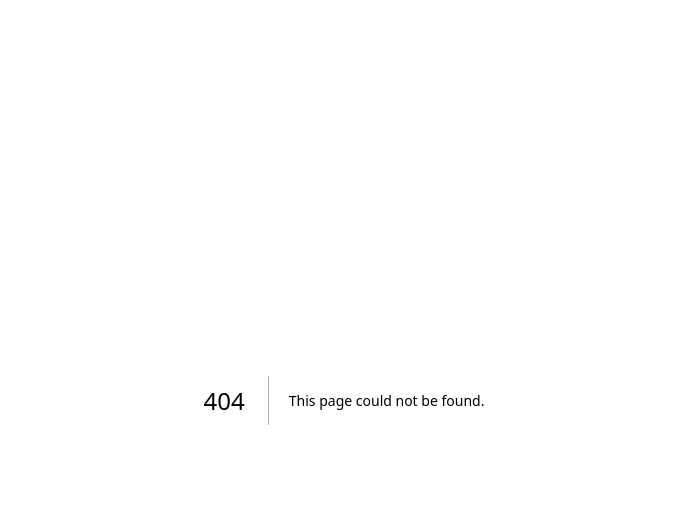
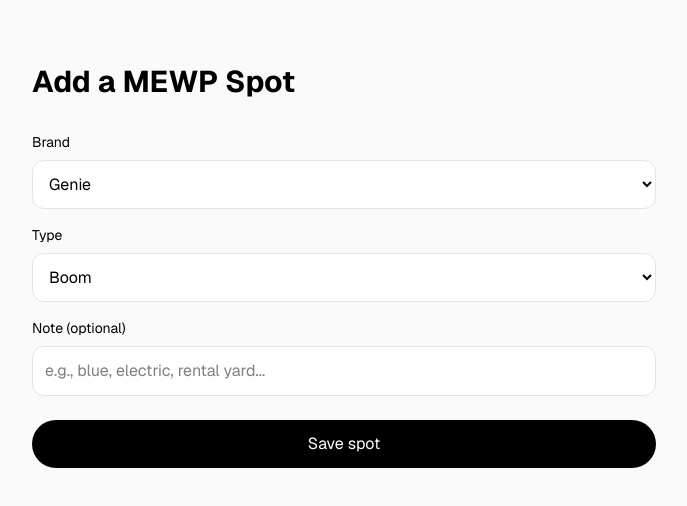
Before and after one commit to mellerbeck/mewp-spotter, a Next.js app: page /spot in a window 1280 px wide. Before the commit this address had no page. Shown: the top 506 px of the page, without its empty margins (296-983 px from the left). Built offline with nearby package versions, Linux system fonts and the light colour scheme; no server answers.

Commit message:
Add MEWP spot capture page

```diff
--- a/app/page.tsx
+++ b/app/page.tsx
@@ -12,9 +12,13 @@ export default function Home() {
           Spot. Snap. Share the MEWPs you see in the wild.
         </p>
 
-	<button className="mt-6 rounded-full bg-black px-6 py-3 text-white hover:bg-zinc-800 dark:bg-white dark:text-black">
+	<a
+  href="/spot"
+  className="mt-6 rounded-full bg-black px-6 py-3 text-white hover:bg-zinc-800 dark:bg-white dark:text-black"
+>
   Add a MEWP Spot
-</button>
+</a>
+
 
 
         <p className="text-sm text-zinc-500 dark:text-zinc-500">
--- /dev/null
+++ b/app/spot/page.tsx
@@ -0,0 +1,100 @@
+"use client";
+
+import { useEffect, useState } from "react";
+
+export default function SpotPage() {
+  const [brand, setBrand] = useState("Genie");
+  const [type, setType] = useState("Boom");
+  const [note, setNote] = useState("");
+  const [loc, setLoc] = useState<{ lat: number; lng: number } | null>(null);
+  const [status, setStatus] = useState<string>("");
+
+  useEffect(() => {
+    if (!navigator.geolocation) {
+      setStatus("Geolocation not supported.");
+      return;
+    }
+    navigator.geolocation.getCurrentPosition(
+      (p) => {
+        setLoc({ lat: p.coords.latitude, lng: p.coords.longitude });
+        setStatus("Location captured.");
+      },
+      () => setStatus("Location blocked. You can still save without it.")
+    );
+  }, []);
+
+  function saveLocal() {
+    const spot = {
+      brand,
+      type,
+      note,
+      loc,
+      ts: new Date().toISOString(),
+    };
+    const key = "mewp_spots";
+    const existing = JSON.parse(localStorage.getItem(key) || "[]");
+    existing.unshift(spot);
+    localStorage.setItem(key, JSON.stringify(existing));
+    setStatus("Saved locally ✅");
+  }
+
+  return (
+    <div className="min-h-screen bg-zinc-50 font-sans dark:bg-black">
+      <main className="mx-auto max-w-2xl px-6 py-16 text-black dark:text-zinc-50">
+        <h1 className="text-3xl font-bold">Add a MEWP Spot</h1>
+        <p className="mt-2 text-sm text-zinc-600 dark:text-zinc-400">{status}</p>
+
+        <div className="mt-8 grid gap-4">
+          <label className="grid gap-2">
+            <span className="text-sm">Brand</span>
+            <select
+              className="rounded-xl border border-zinc-200 bg-white p-3 dark:border-zinc-800 dark:bg-black"
+              value={brand}
+              onChange={(e) => setBrand(e.target.value)}
+            >
+              <option>Genie</option>
+              <option>JLG</option>
+              <option>Skyjack</option>
+              <option>Haulotte</option>
+              <option>Niftylift</option>
+              <option>Snorkel</option>
+              <option>Other</option>
+            </select>
+          </label>
+
+          <label className="grid gap-2">
+            <span className="text-sm">Type</span>
+            <select
+              className="rounded-xl border border-zinc-200 bg-white p-3 dark:border-zinc-800 dark:bg-black"
+              value={type}
+              onChange={(e) => setType(e.target.value)}
+            >
+              <option>Boom</option>
+              <option>Scissor</option>
+              <option>Telehandler</option>
+              <option>Trailer</option>
+              <option>Other</option>
+            </select>
+          </label>
+
+          <label className="grid gap-2">
+            <span className="text-sm">Note (optional)</span>
+            <input
+              className="rounded-xl border border-zinc-200 bg-white p-3 dark:border-zinc-800 dark:bg-black"
+              value={note}
+              onChange={(e) => setNote(e.target.value)}
+              placeholder="e.g., blue, electric, rental yard..."
+            />
+          </label>
+
+          <button
+            onClick={saveLocal}
+            className="mt-2 rounded-full bg-black px-6 py-3 text-white hover:bg-zinc-800 dark:bg-white dark:text-black"
+          >
+            Save spot
+          </button>
+        </div>
+      </main>
+    </div>
+  );
+}
```
